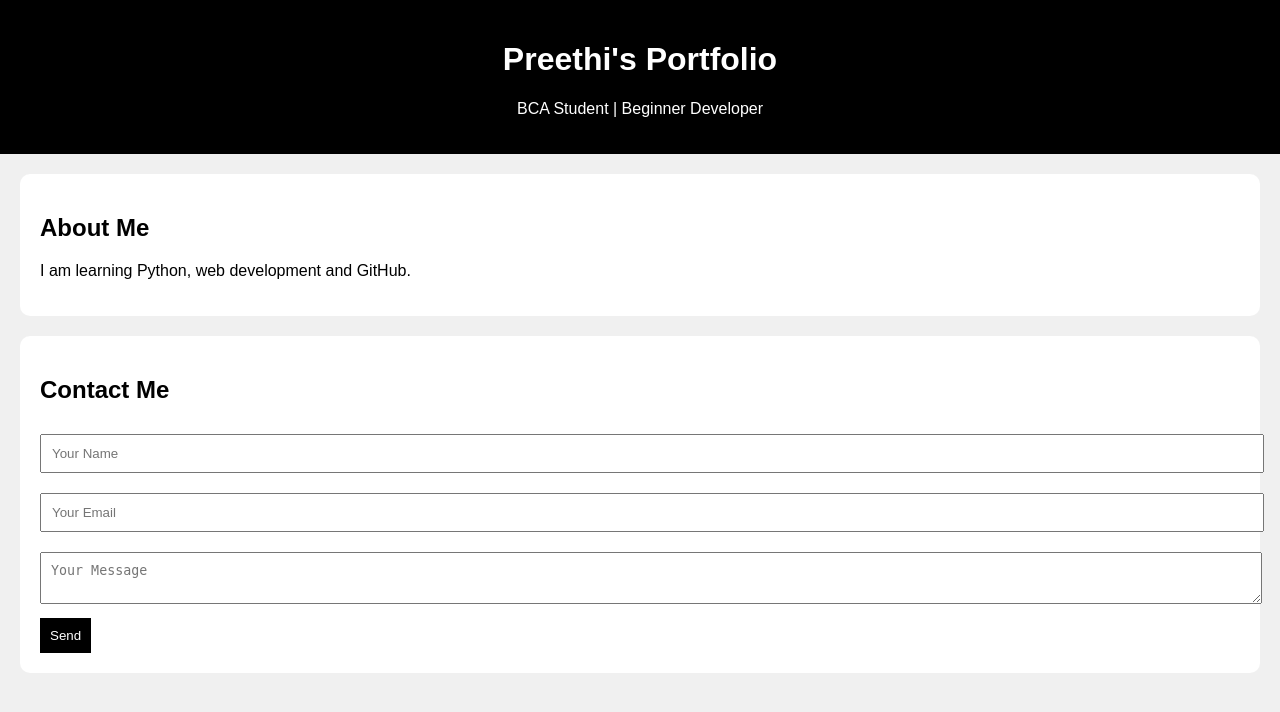
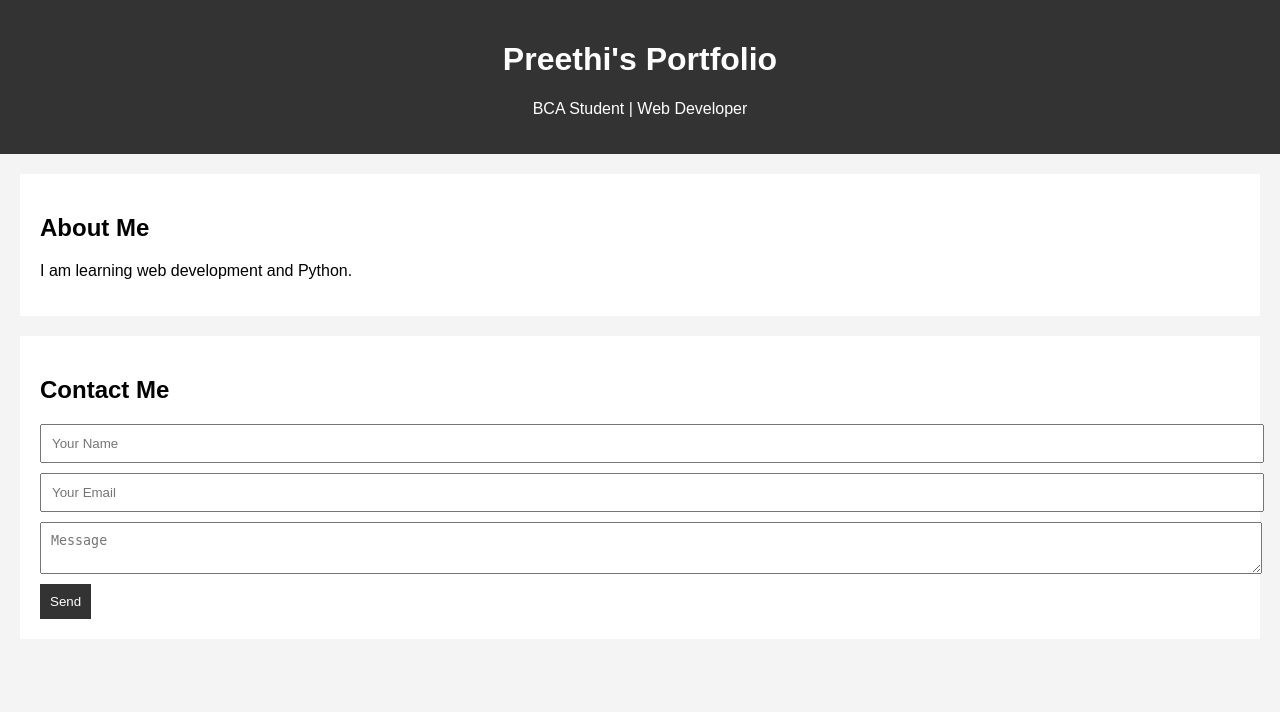
Before and after one commit to preethita16-create/beg, a Flask app: page / in a window 1280 px wide. Shown: the top 712 px of the page. Run offline with Flask 3, Linux system fonts and the light colour scheme.

Commit message:
updated project

```diff
--- a/app.py
+++ b/app.py
@@ -1,8 +1,17 @@
 from flask import Flask, render_template, request
+import pymysql
+import os
 
 app = Flask(__name__)
 
-messages = []  # temporary storage
+# Railway MySQL connection
+db = pymysql.connect(
+    host=os.getenv("MYSQLHOST"),
+    user=os.getenv("MYSQLUSER"),
+    password=os.getenv("MYSQLPASSWORD"),
+    database=os.getenv("MYSQLDATABASE"),
+    port=int(os.getenv("MYSQLPORT", 3306))
+)
 
 @app.route('/')
 def home():
@@ -14,15 +23,12 @@ def contact():
     email = request.form['email']
     message = request.form['message']
 
-    messages.append({
-        "name": name,
-        "email": email,
-        "message": message
-    })
+    cursor = db.cursor()
+    sql = "INSERT INTO contacts (name, email, message) VALUES (%s, %s, %s)"
+    cursor.execute(sql, (name, email, message))
+    db.commit()
 
-    print(messages)  # shows in terminal
-
-    return "Message received!"
+    return "Message sent successfully!"
 
 if __name__ == '__main__':
     app.run(debug=True)
--- a/requirements.txt
+++ b/requirements.txt
@@ -1,3 +1,3 @@
-Flask
-mysql-connector-python
+flask
+pymysql
 gunicorn
--- a/static/style.css
+++ b/static/style.css
@@ -1,11 +1,11 @@
 body {
     font-family: Arial;
+    background: #f4f4f4;
     margin: 0;
-    background: #f0f0f0;
 }
 
 header {
-    background: black;
+    background: #333;
     color: white;
     text-align: center;
     padding: 20px;
@@ -15,17 +15,17 @@ section {
     margin: 20px;
     padding: 20px;
     background: white;
-    border-radius: 10px;
 }
 
 input, textarea {
+    display: block;
     width: 100%;
     margin: 10px 0;
     padding: 10px;
 }
 
 button {
-    background: black;
+    background: #333;
     color: white;
     padding: 10px;
     border: none;
--- a/templates/index.html
+++ b/templates/index.html
@@ -8,12 +8,12 @@
 
     <header>
         <h1>Preethi's Portfolio</h1>
-    <p>BCA Student | Beginner Developer</p>
+        <p>BCA Student | Web Developer</p>
     </header>
 
     <section>
         <h2>About Me</h2>
-    <p>I am learning Python, web development and GitHub.</p>
+        <p>I am learning web development and Python.</p>
     </section>
 
     <section>
@@ -21,7 +21,7 @@
         <form action="/contact" method="post">
             <input type="text" name="name" placeholder="Your Name" required>
             <input type="email" name="email" placeholder="Your Email" required>
-        <textarea name="message" placeholder="Your Message"></textarea>
+            <textarea name="message" placeholder="Message"></textarea>
             <button type="submit">Send</button>
         </form>
     </section>
```
Lines whose indentation alone changed are shown as unchanged.
